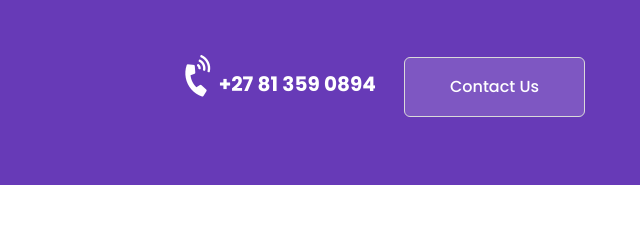
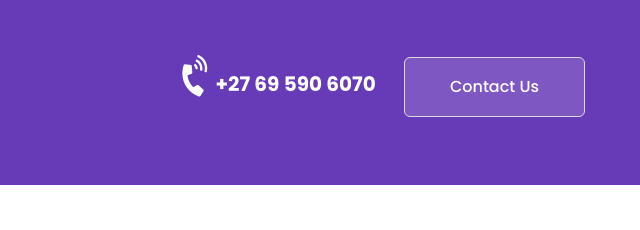
Before and after one commit to shivek2000/jfksolutions, a plain HTML site: page index.html in a window 1280 px wide. Shown: the part 3939-4169 px from the top of the page, 640-1280 px from the left. Drawn offline with Linux system fonts and the light colour scheme.

Commit message:
Update index.html

```diff
--- a/index.html
+++ b/index.html
@@ -307,7 +307,7 @@ Author URL: http://w3layouts.com
             <div class="right-content-call mt-lg-0 mt-4">
                 <ul class="buttons">
                     <li class="phone-sec me-lg-4"><i class="fas fa-phone-volume"></i>
-                        <a class="call-style-w3" href="tel:+1(23) 456 789 0000">+27 81 359 0894</a>
+                        <a class="call-style-w3" href="tel:+1(23) 69 590 6070">+27 69 590 6070</a>
                     </li>
                     <li><a href="contact.html" class="btn btn-style transparent-btn mt-lg-0 mt-3">Contact Us</a>
                     </li>
```
